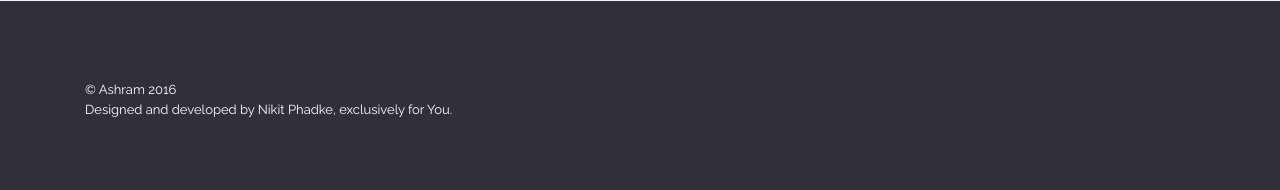
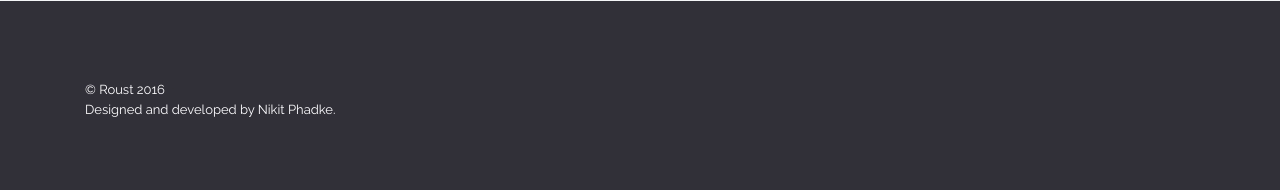
Before and after one commit to nikitph/houzee, a Flask app: page / in a window 1280 px wide. Shown: the part 2809-2999 px from the top of the page. Run offline with Flask 2, Linux system fonts and the light colour scheme; some libraries are stand-ins or nearby versions; some web fonts are replaced.

```diff
--- a/templates/index.html
+++ b/templates/index.html
@@ -247,8 +247,8 @@
             <div class="col-md-6 col-lg-5">
                 <div class="media">
                     <small class="media-body media-bottom">
-                        &copy; Ashram 2016 <br>
-                        Designed and developed by Nikit Phadke, exclusively for You.
+                        &copy; Roust 2016 <br>
+                        Designed and developed by Nikit Phadke.
                     </small>
                 </div>
             </div>
```
